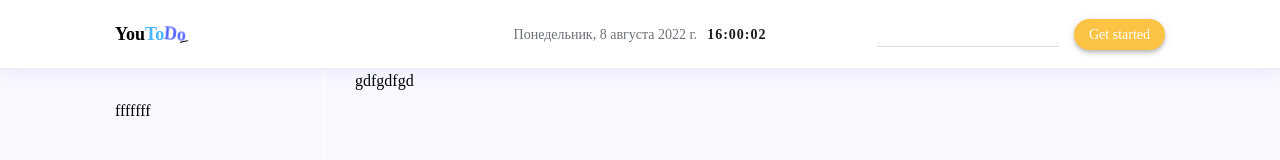
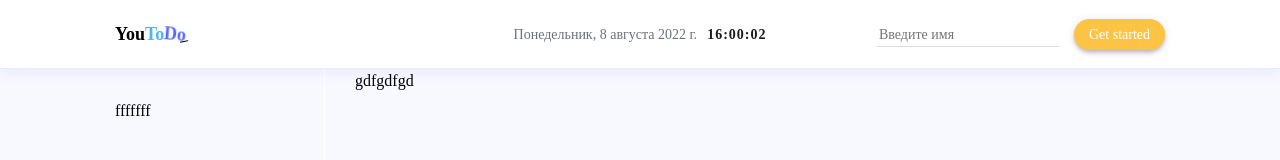
Before and after one commit to kmv-dev/ToDoApp, a Vue app: page / in a window 1280 px wide. Shown: the top 160 px of the page. Built offline with nearby package versions, Linux system fonts and the light colour scheme; a web font is replaced by a local one.

Commit message:
add confirm

```diff
--- a/src/components/Header/index.vue
+++ b/src/components/Header/index.vue
@@ -15,6 +15,7 @@
               type="text"
               class="header__input"
               :rules="validateName"
+              placeholder="Введите имя"
           />
           <ErrorMessage
               name="name"
@@ -76,6 +77,7 @@ export default {
       this.name = ''
     },
     removeData(){
+      if (confirm('Все данные будут удалены! Очистить?')) {
         removeDataToLocalStorage('userData')
         const payload = {
           name: '',
@@ -86,6 +88,7 @@ export default {
           isEdit: false
         }
         this.handleAddEditStatus(status)
+      }
     },
     validateName(values) {
       if (values) {
```
Lines whose indentation alone changed are shown as unchanged.
